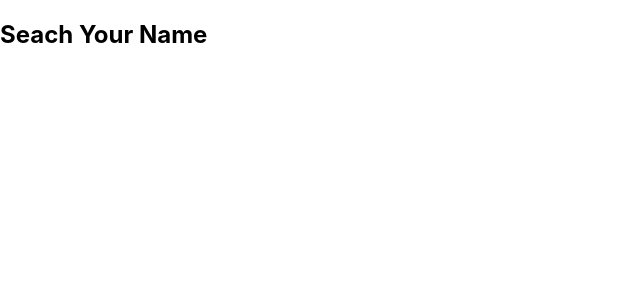
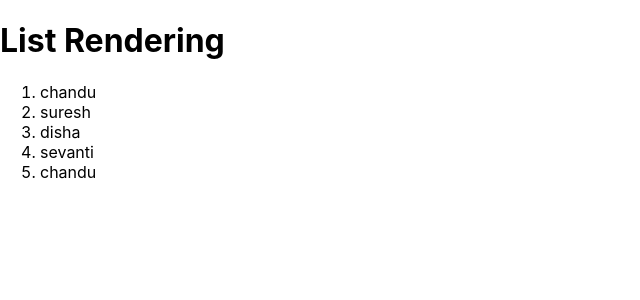
Before and after one commit to chandu-0214/Batch_sept_reactjs, a React (Create React App) app: page / in a window 1280 px wide. Shown: the top 300 px of the page, without its empty margins (0-640 px from the left). Built offline with nearby package versions, Linux system fonts and the light colour scheme.

Commit message:
first commit

```diff
--- a/src/App.js
+++ b/src/App.js
@@ -1,10 +1,10 @@
 import './App.css';
-import SearchName from './components/search';
+import RenderList from './components/renderList';
 
 function App() {
   return (
    <div>
-    <SearchName/>
+    <RenderList/>
    </div>
   );
 }
--- /dev/null
+++ b/src/components/listitem.js
@@ -0,0 +1,12 @@
+import React from 'react'
+
+function Listitem(props) {
+  console.log(props,'props in listitem ')
+  return (
+    <div>
+        <li>{props.name}</li>
+    </div>
+  )
+}
+
+export default Listitem
--- /dev/null
+++ b/src/components/renderList.js
@@ -0,0 +1,23 @@
+import React from 'react'
+import Listitem from './listitem'
+
+function RenderList() {
+    const myArray = ['chandu',"suresh","disha","sevanti",'chandu']
+    // key prop is only used in those rendering of child items of arrays where arrays cant be modified
+
+  return (
+    <div>
+        <h1>List Rendering</h1>
+        <ol>
+          {
+            myArray.map((eachItem,index)=>{
+              return <Listitem name={eachItem} key={index}/>
+            })
+
+          }
+        </ol>
+    </div>
+  )
+}
+
+export default RenderList
```
Also changed, not shown: notes.txt.
